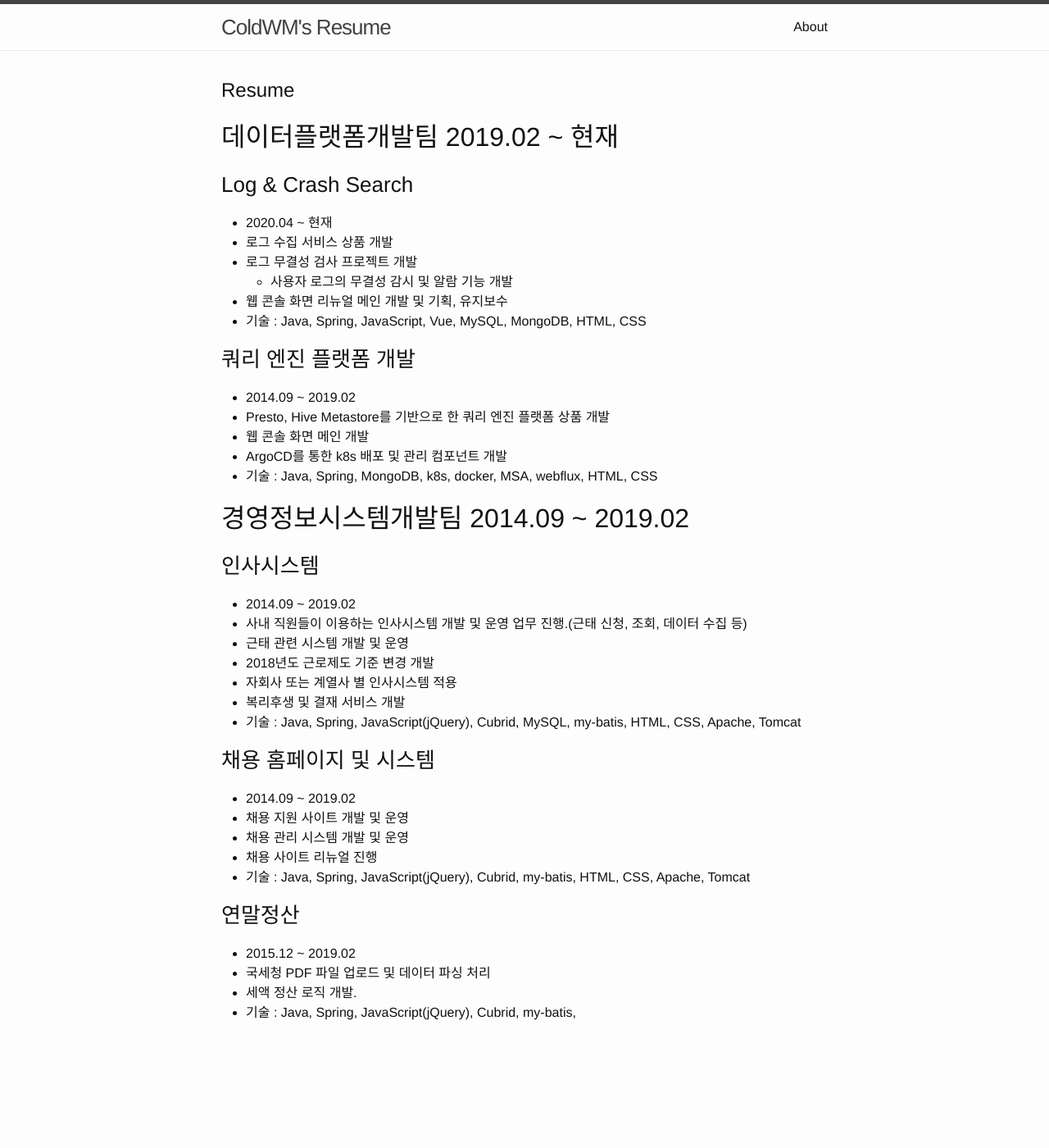
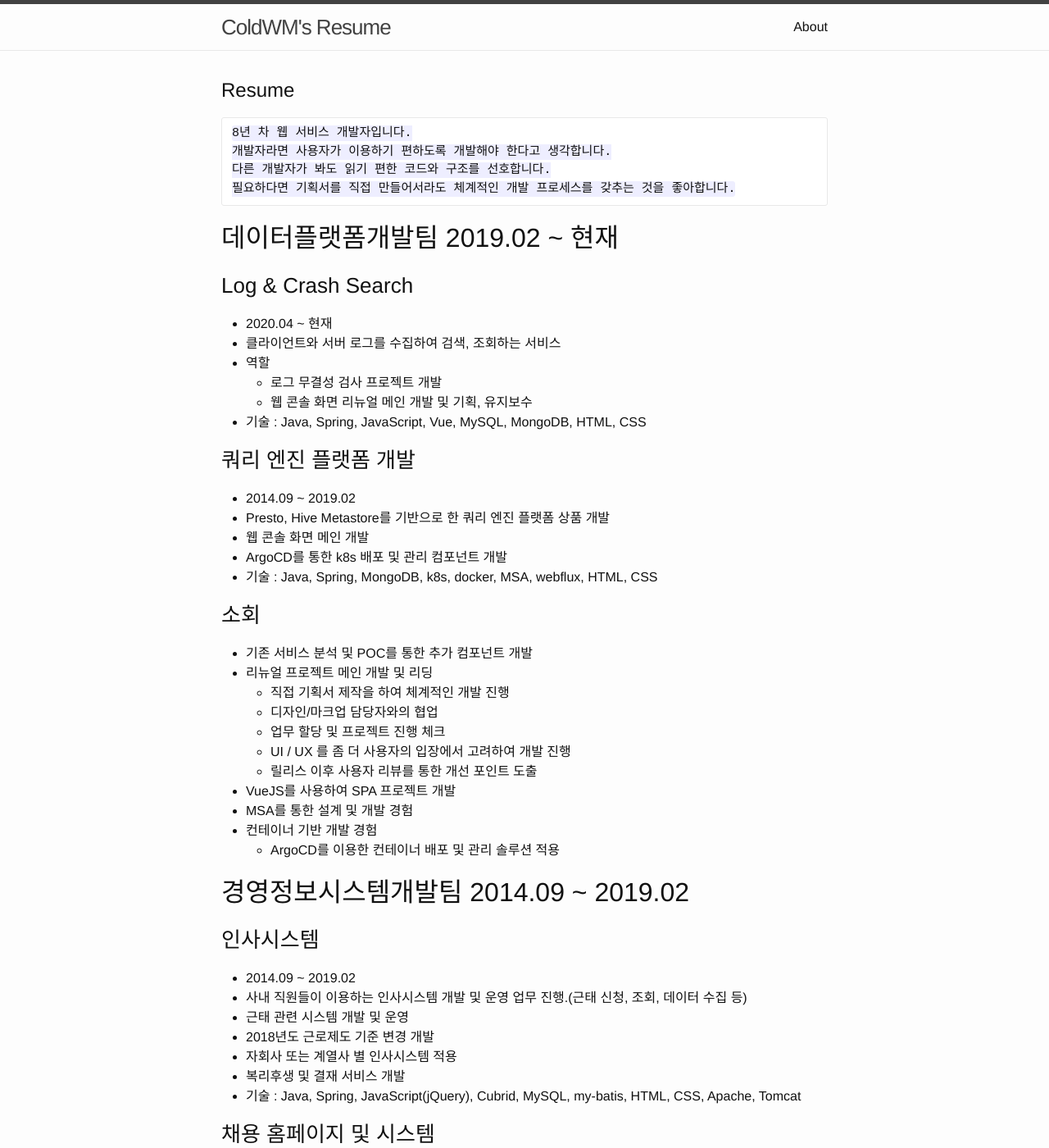
Before and after one commit to ColdWM/resume, a Jekyll site: the page built from _posts/2021-08-20-resume.md, in a window 1280 px wide and 1400 px high. Shown: the whole window at 82% size. Built offline with Jekyll 4.4.1, drawn with Linux system fonts in a browser that asks for light colours; Markdown is read by kramdown in place of the engine named in the settings; some of the changed text lies outside the part shown.

Commit message:
resume update

````diff
--- a/_posts/2021-08-20-resume.md
+++ b/_posts/2021-08-20-resume.md
@@ -8,13 +8,20 @@ categories: resume
 
 # Resume
 
+```
+8년 차 웹 서비스 개발자입니다.
+개발자라면 사용자가 이용하기 편하도록 개발해야 한다고 생각합니다.
+다른 개발자가 봐도 읽기 편한 코드와 구조를 선호합니다.
+필요하다면 기획서를 직접 만들어서라도 체계적인 개발 프로세스를 갖추는 것을 좋아합니다.
+```
+
 ## 데이터플랫폼개발팀 2019.02 ~ 현재
 ### Log & Crash Search
 * 2020.04 ~ 현재
-* 로그 수집 서비스 상품 개발
-* 로그 무결성 검사 프로젝트 개발
-  * 사용자 로그의 무결성 감시 및 알람 기능 개발
-* 웹 콘솔 화면 리뉴얼 메인 개발 및 기획, 유지보수
+* 클라이언트와 서버 로그를 수집하여 검색, 조회하는 서비스
+* 역할
+  * 로그 무결성 검사 프로젝트 개발
+  * 웹 콘솔 화면 리뉴얼 메인 개발 및 기획, 유지보수
 * 기술 : Java, Spring, JavaScript, Vue, MySQL, MongoDB, HTML, CSS
 
 ### 쿼리 엔진 플랫폼 개발
@@ -24,6 +31,18 @@ categories: resume
 * ArgoCD를 통한 k8s 배포 및 관리 컴포넌트 개발
 * 기술 : Java, Spring, MongoDB, k8s, docker, MSA, webflux, HTML, CSS
 
+### 소회
+* 기존 서비스 분석 및 POC를 통한 추가 컴포넌트 개발
+* 리뉴얼 프로젝트 메인 개발 및 리딩
+  * 직접 기획서 제작을 하여 체계적인 개발 진행
+  * 디자인/마크업 담당자와의 협업
+  * 업무 할당 및 프로젝트 진행 체크
+  * UI / UX 를 좀 더 사용자의 입장에서 고려하여 개발 진행
+  * 릴리스 이후 사용자 리뷰를 통한 개선 포인트 도출
+* VueJS를 사용하여 SPA 프로젝트 개발
+* MSA를 통한 설계 및 개발 경험
+* 컨테이너 기반 개발 경험
+  * ArgoCD를 이용한 컨테이너 배포 및 관리 솔루션 적용
 
 
 ## 경영정보시스템개발팀 2014.09 ~ 2019.02
@@ -48,3 +67,12 @@ categories: resume
 * 국세청 PDF 파일 업로드 및 데이터 파싱 처리
 * 세액 정산 로직 개발.
 * 기술 : Java, Spring, JavaScript(jQuery), Cubrid, my-batis,
+
+### 소회
+* 인사시스템 도메인을 통한 개발
+  * 인사시스템에 대한 운영 및 유지보수 경험
+  * 레거시 시스템 개선을 통한 안정적인 운영, 유지보수
+* DB 쿼리 튜닝 경험
+* 인사팀 담당자와의 협업을 통한 기획 참여를 통한 주도적인 프로젝트 진행
+* QA팀 인력 없이 자체 QA로 테스트 진행, 안정적인 배포 및 운영
+* 트러블 슈팅할 상황이 나오지 않은 것에 대한 아쉬움이 존재
````
